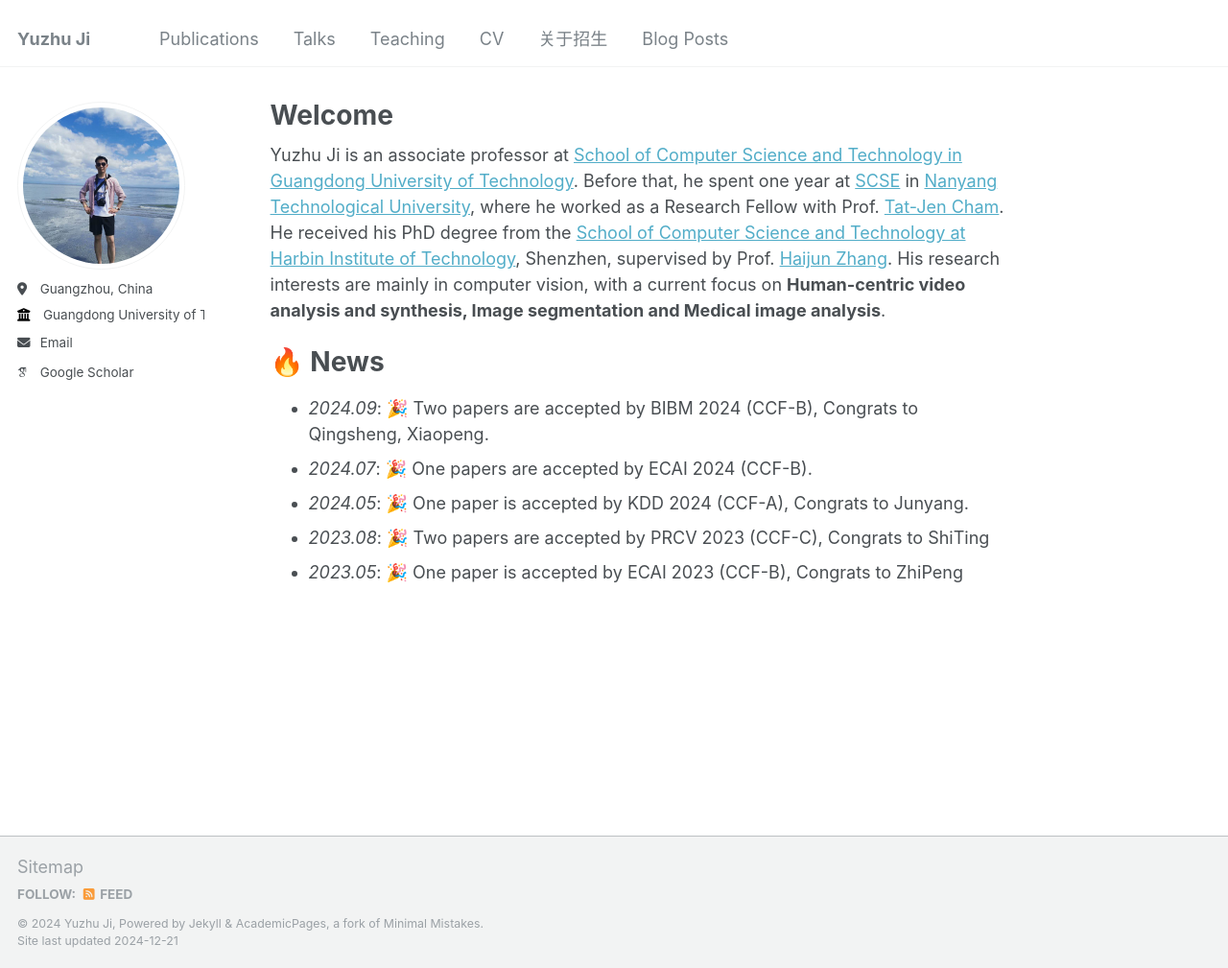
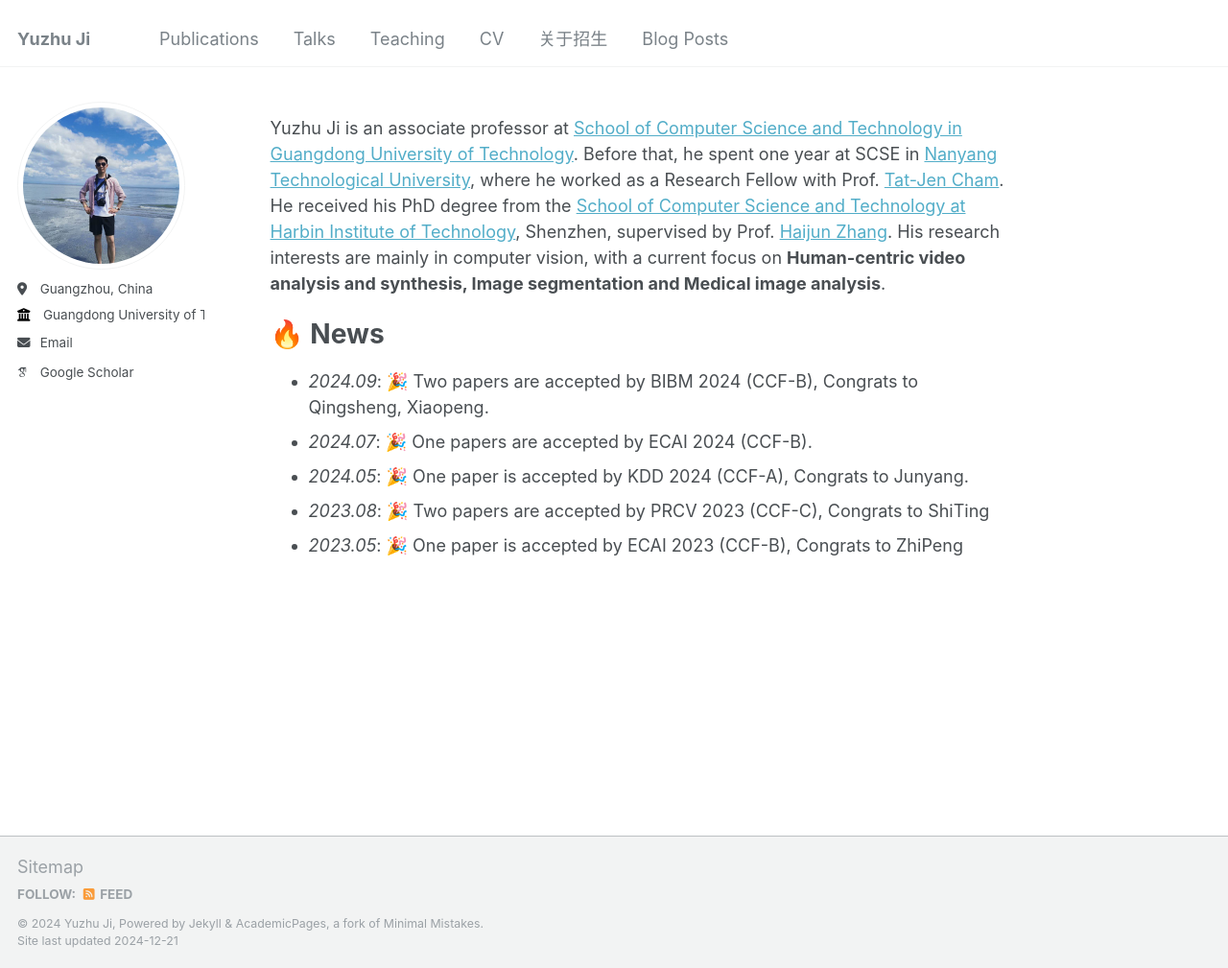
Before and after one commit to AndrewChiyz/andrewchiyz.github.io, a Jekyll site: the page built from _pages/about.md, in a window 1280 px wide and 1009 px high. Shown: the whole window at 96% size. Built offline with Jekyll 4.4.1, drawn with Linux system fonts in a browser that asks for light colours; some web fonts are replaced.

Commit message:
update: enrollment

```diff
--- a/_pages/about.md
+++ b/_pages/about.md
@@ -1,13 +1,13 @@
 ---
 permalink: /
-title: "Welcome"
+title: ""
 author_profile: true
 redirect_from:
   - /about/
   - /about.html
 ---
 
-Yuzhu Ji is an associate professor at [School of Computer Science and Technology in Guangdong University of Technology](https://cs.gdut.edu.cn/). Before that, he spent one year at [SCSE](https://www.ntu.edu.sg/scse) in [Nanyang Technological University](https://www.ntu.edu.sg/), where he worked as a Research Fellow with Prof. [Tat-Jen Cham](https://personal.ntu.edu.sg/astjcham/bio.html). He received his PhD degree from the [School of Computer Science and Technology at Harbin Institute of Technology](http://cs.hitsz.edu.cn/), Shenzhen, supervised by Prof. [Haijun Zhang](https://www.dl2link.com/). His research interests are mainly in computer vision, with a current focus on **Human-centric video analysis and synthesis, Image segmentation and Medical image analysis**.
+Yuzhu Ji is an associate professor at [School of Computer Science and Technology in Guangdong University of Technology](https://cs.gdut.edu.cn/). Before that, he spent one year at SCSE in [Nanyang Technological University](https://www.ntu.edu.sg/), where he worked as a Research Fellow with Prof. [Tat-Jen Cham](https://personal.ntu.edu.sg/astjcham/bio.html). He received his PhD degree from the [School of Computer Science and Technology at Harbin Institute of Technology](http://cs.hitsz.edu.cn/), Shenzhen, supervised by Prof. [Haijun Zhang](https://www.dl2link.com/). His research interests are mainly in computer vision, with a current focus on **Human-centric video analysis and synthesis, Image segmentation and Medical image analysis**.
 
 
 🔥 News
```
Also changed, not shown: _pages/markdown.md (+2 -0 lines).
